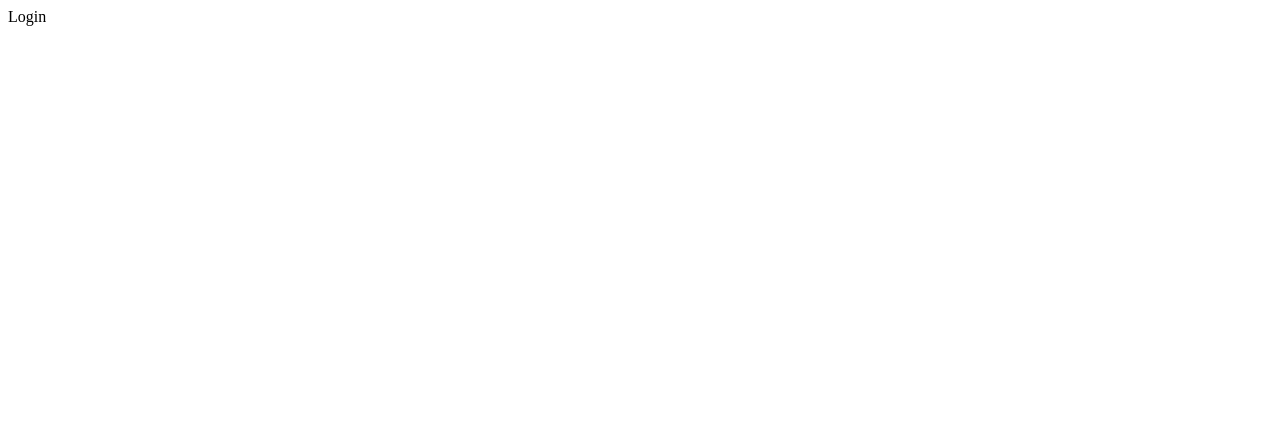
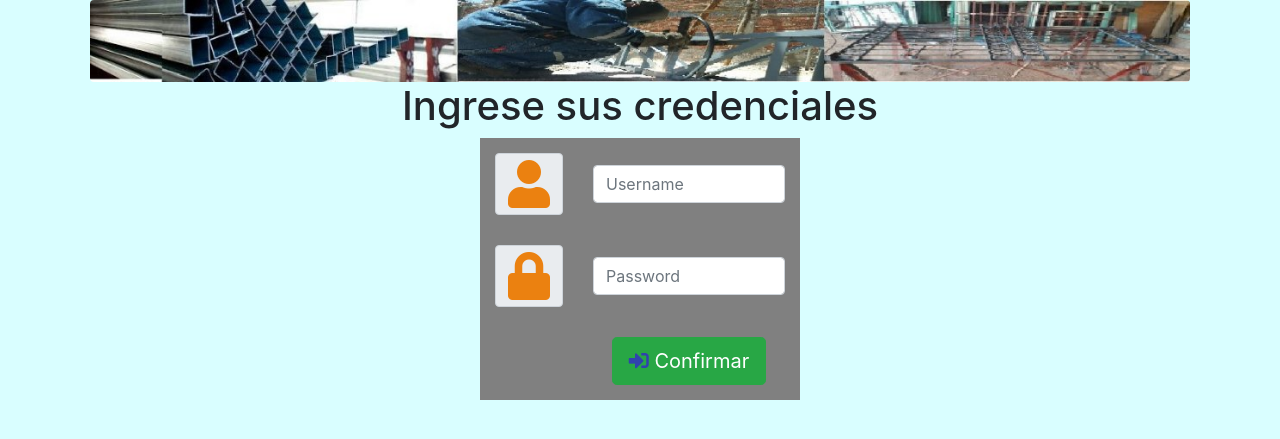
Before and after one commit to Peta-hub/puntoWeb, a Django app: page /login in a window 1280 px wide. Before the commit the part shown is almost empty. Shown: the top 439 px of the page. Run offline with Django 3.2, Linux system fonts and the light colour scheme.

Commit message:
Vista de loguin html lista

```diff
--- a/puntoWeb/puntoVenta/templates/puntoVentaTemplates/login.html
+++ b/puntoWeb/puntoVenta/templates/puntoVentaTemplates/login.html
@@ -1,12 +1,78 @@
+{% load static %}  <!--se pone para importar una carpeta con cosas dentro y asi usar imagenes y css en otra parte -->
 <!DOCTYPE html>
 <html lang="en">
 <head>
-    <meta charset="UTF-8">
-    <title>login</title>
+   <!--Bootstrap css -->
+    <link rel="stylesheet" href="https://cdn.jsdelivr.net/npm/bootstrap@4.5.3/dist/css/bootstrap.min.css"
+    integrity="sha384-TX8t27EcRE3e/ihU7zmQxVncDAy5uIKz4rEkgIXeMed4M0jlfIDPvg6uqKI2xXr2" crossorigin="anonymous">
+    <!--FONT AWESOME-->
+    <link rel="stylesheet" href="https://use.fontawesome.com/releases/v5.15.1/css/all.css" integrity="sha384-vp86vTRFVJgpjF9jiIGPEEqYqlDwgyBgEF109VFjmqGmIY/Y4HV4d3Gp2irVfcrp" crossorigin="anonymous">
+    <!--CUSTOM CSS-->
+    <link rel="stylesheet" href="css/main.css">
 </head>
+
+ <style>
+     body { background-color: #D9FEFF; }
+
+     table{
+text-align: center;
+background-color:#808080;
+width: 25%;
+margin: auto;
+
+}
+td{
+ padding: 15px;
+
+}
+
+header{
+text-align: center;
+}
+
+img{
+display:block;
+margin:auto;
+width: 1100px; height: 100px;
+}
+
+ </style>
+
 <body>
 
-Login
+<img class="intro-img img-fluid mb-3 mb-lg-0 rounded" src="{% static 'puntoVenta/img/fotoTrabajo.jpg' %}" alt="">
+
+
+<header id="cabeceraweb">   <!--se usa para que responda al navegador de diferentes dispositivos-->
+      <h1>Ingrese sus credenciales</h1>
+   </header>
+<section>
+
+
+<form  action="/IngresarComo/"  method="GET">
+<table><tr><td>
+<i class="fas fa-user fa-3x input-group-text" style="color:#EB8110;"></i></td><td>  <!--mb-3 se ocupa para q haya una separacion entre los elementos-->
+    <input name="usuario" class="form-control" placeholder="Username" required>  <!--placeholder poner texto transparente dentro de un cuadro-->
+</td></tr>
+
+
+
+<tr><td>
+    <i class="fas fa-lock fa-3x input-group-text" style="color:#EB8110;"></i></td><td>  <!--mb-3 se ocupa para q haya una separacion entre los elementos-->
+    <input name="contraseña" maxlength="20" class="form-control" placeholder="Password">  <!--placeholder poner texto transparente dentro de un cuadro-->
+</td></tr>
+ <tr><td>
+
+     </td><td>
+<button type="submit" class="btn btn-success btn-lg" >
+    <i class="fas fa-sign-in-alt " style="color:#3043AD";></i> Confirmar
+</button>
+
+</table>
+
+</form>
+
+</section>
 
 </body>
 </html>
--- a/puntoWeb/puntoVenta/templates/puntoVentaTemplates/userProductos.html
+++ b/puntoWeb/puntoVenta/templates/puntoVentaTemplates/userProductos.html
@@ -5,6 +5,6 @@
     <title>Title</title>
 </head>
 <body>
-
+userProductos
 </body>
 </html>
--- a/puntoWeb/puntoWeb/settings.py
+++ b/puntoWeb/puntoWeb/settings.py
@@ -11,6 +11,7 @@ https://docs.djangoproject.com/en/3.1/ref/settings/
 """
 
 from pathlib import Path
+import os
 
 # Build paths inside the project like this: BASE_DIR / 'subdir'.
 BASE_DIR = Path(__file__).resolve().parent.parent
@@ -119,3 +120,5 @@ USE_TZ = True
 # https://docs.djangoproject.com/en/3.1/howto/static-files/
 
 STATIC_URL = '/static/'
+
+STATICFILES_DIRS = (os.path.join(BASE_DIR, 'static'),)
```
Also changed, not shown: puntoWeb/puntoVenta/static/puntoVenta/img/fotoTrabajo.jpg (added).
